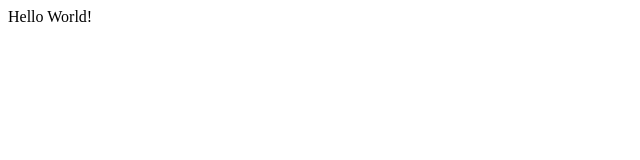
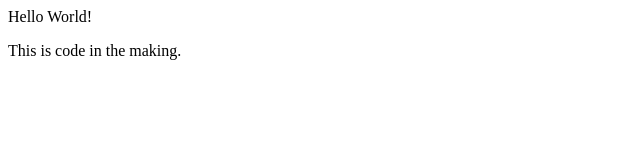
Before and after one commit to HackNodes/Git-test, a plain HTML site: page index.html in a window 1280 px wide. Shown: the whole page, without its empty margins (0-640 px from the left). Drawn offline with Linux system fonts and the light colour scheme.

Commit message:
second commit

```diff
--- a/index.html
+++ b/index.html
@@ -7,6 +7,9 @@
     <title>Document</title>
 </head>
 <body>
+    <p>
+        This is code in the making.
+    </p>
 
 </body>
 </html>
```
